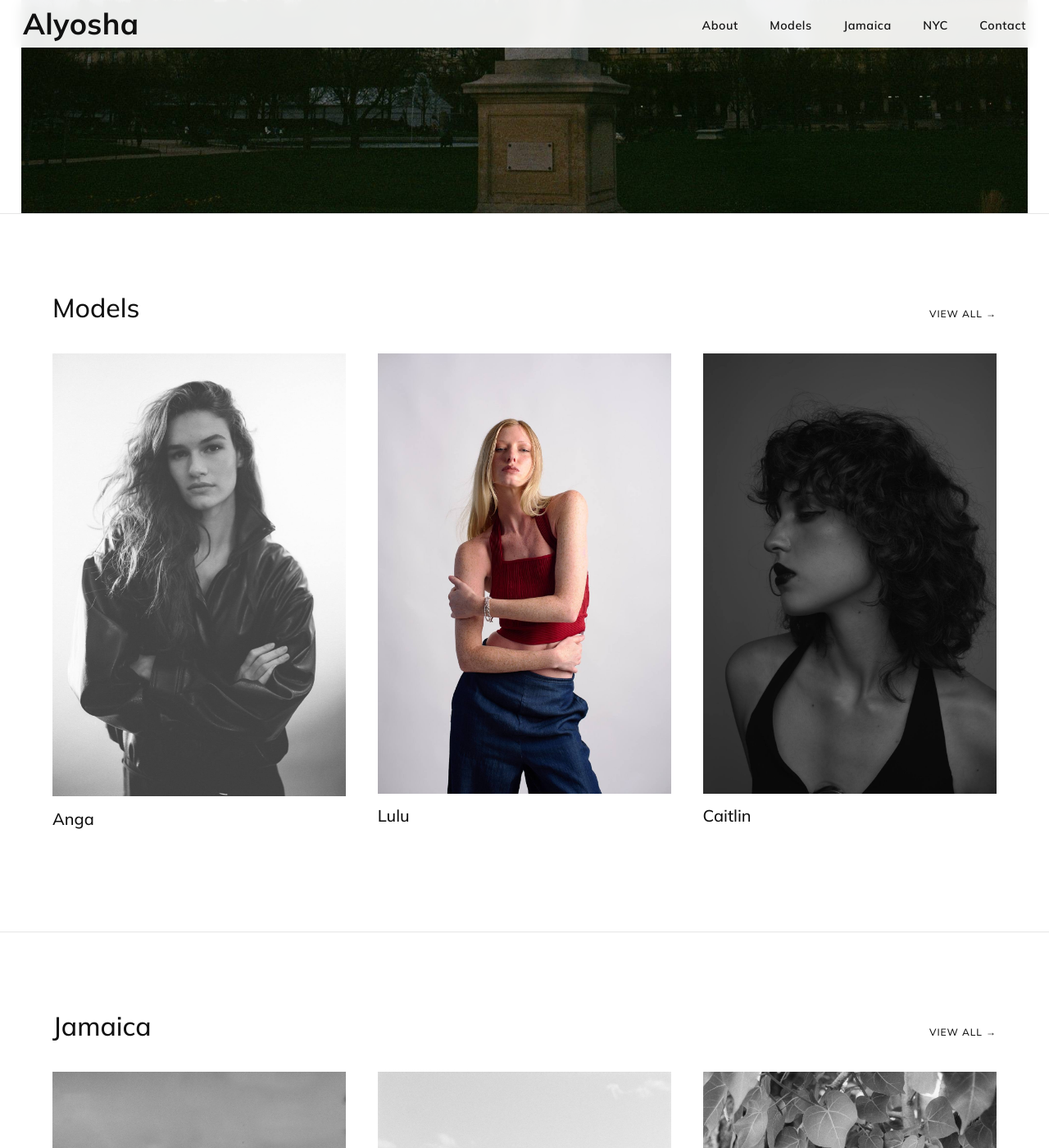
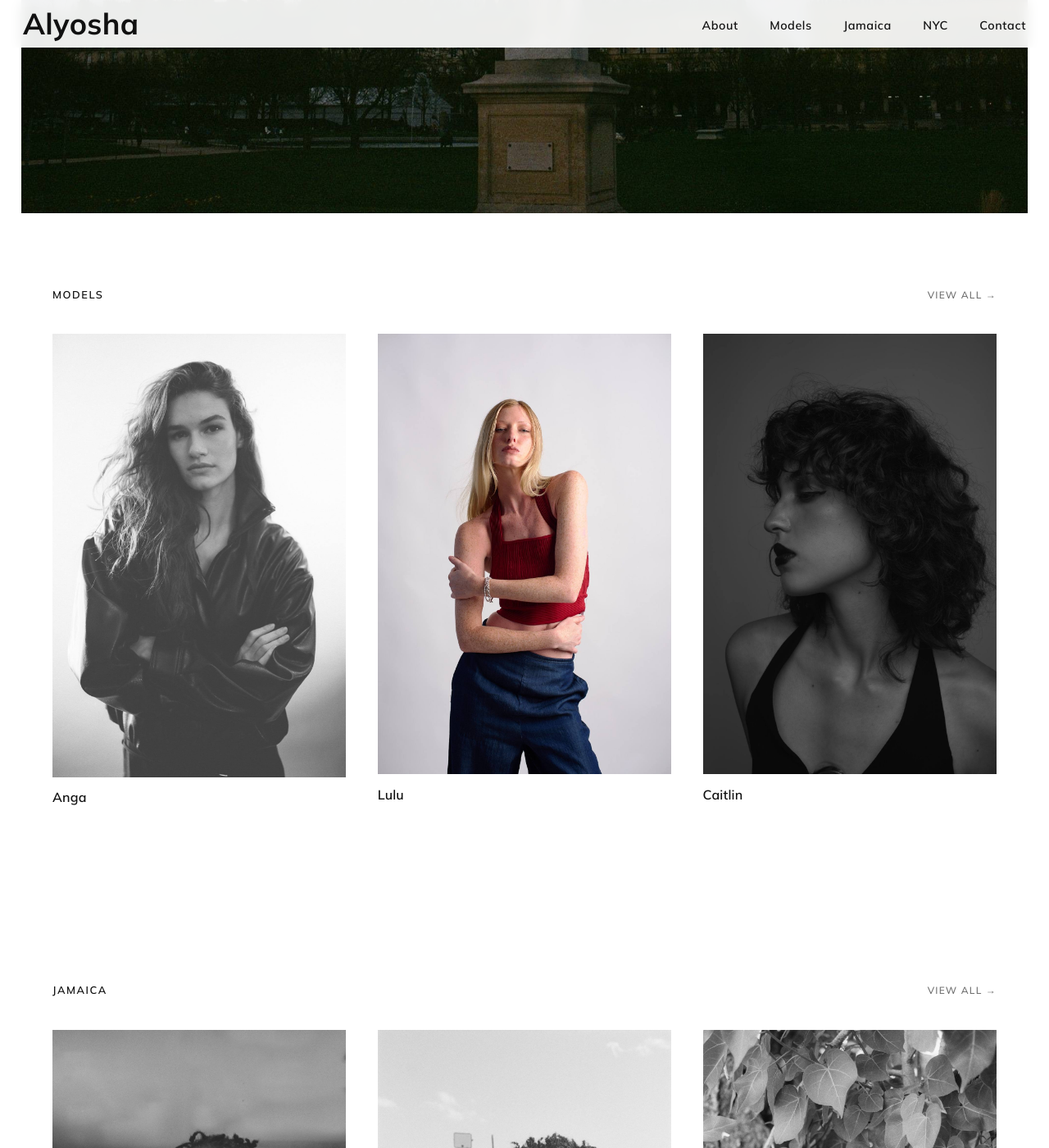
Before and after one commit to alyoshanyc/alyosha.nyc, a Jekyll site: the page built from index.md, in a window 1280 px wide and 1400 px high, scrolled down 612 px. Shown: the whole window at 82% size. Built offline with Jekyll 4.4.1, drawn with Linux system fonts in a browser that asks for light colours.

Commit message:
feat(ui): full-screen mobile menu, minimal home sections, gallery captions (#7)
- Mobile nav opens as a full-screen overlay with large centered links and a
  hamburger-to-X toggle (sized to the viewport to avoid the header's
  backdrop-filter containing-block trap)
- Home sections use small uppercase labels and whitespace instead of divider
  lines
- Image captions are compact sans with muted meta

Co-authored-by: Claude Opus 4.8 (1M context) <noreply@anthropic.com>

```diff
--- a/assets/css/main.css
+++ b/assets/css/main.css
@@ -132,10 +132,12 @@ a:hover { text-decoration: underline; text-underline-offset: 3px; }
 .post-list__title { font-family: var(--serif); font-weight: 400; }
 
 /* News (home teaser + archive) ------------------------------- */
-.news { padding-block: clamp(40px, 7vw, 100px); border-top: 1px solid var(--line); }
-.news__head { display: flex; align-items: baseline; justify-content: space-between; margin-bottom: 2rem; }
-.news__heading { font-family: var(--serif); font-weight: 400; font-size: clamp(1.4rem, 3vw, 2rem); margin: 0; }
-.news__all { text-transform: uppercase; letter-spacing: .08em; font-size: .75rem; }
+/* Minimal, whitespace-driven sections: small uppercase section labels, no
+   divider lines, sans captions under each image. */
+.news { padding-block: clamp(48px, 7vw, 110px); }
+.news__head { display: flex; align-items: baseline; justify-content: space-between; margin-bottom: clamp(1.5rem, 3vw, 2.75rem); }
+.news__heading { font-weight: 600; text-transform: uppercase; letter-spacing: .12em; font-size: .8rem; margin: 0; }
+.news__all { text-transform: uppercase; letter-spacing: .1em; font-size: .75rem; color: var(--muted); }
 /* Masonry via CSS columns: whole frames, never cropped, mixed orientations
    flow into aligned columns. */
 .news__grid { column-count: 3; column-gap: clamp(20px, 3vw, 40px); }
@@ -145,7 +147,7 @@ a:hover { text-decoration: underline; text-underline-offset: 3px; }
 .news__img { display: block; width: 100%; height: auto; object-fit: contain; transition: transform .5s ease; }
 .news__link:hover .news__img { transform: scale(1.03); }
 .news__date { text-transform: uppercase; letter-spacing: .1em; font-size: .7rem; color: var(--muted); }
-.news__title { font-family: var(--serif); font-weight: 400; font-size: 1.25rem; line-height: 1.25; margin: .35rem 0 0; }
+.news__title { font-weight: 600; font-size: 1rem; line-height: 1.3; letter-spacing: .01em; margin: .5rem 0 0; }
 
 /* Breadcrumb (subproject -> parent) -------------------------- */
 .crumb { text-transform: uppercase; letter-spacing: .12em; font-size: .72rem; color: var(--muted); margin: 0 0 .6rem; }
@@ -183,15 +185,24 @@ a:hover { text-decoration: underline; text-underline-offset: 3px; }
 
 /* Responsive ------------------------------------------------- */
 @media (max-width: 800px) {
-	.nav-toggle { display: block; }
+	.nav-toggle { display: block; position: relative; z-index: 110; }
+	/* Full-screen overlay menu: hamburger opens a full-page takeover.
+	   Explicit viewport size (not inset:0) because the header's backdrop-filter
+	   makes fixed descendants anchor to the header box, not the viewport. */
 	.site-nav {
-		position: fixed; inset: var(--header-h) 0 auto 0;
-		background: var(--paper); border-bottom: 1px solid var(--line);
-		transform: translateY(-120%); transition: transform .3s ease;
-		padding: 1rem var(--gutter) 2rem;
+		position: fixed; top: 0; left: 0; z-index: 90;
+		width: 100vw; height: 100vh; height: 100dvh;
+		background: var(--paper);
+		display: flex; align-items: center; justify-content: center;
+		opacity: 0; visibility: hidden;
+		transition: opacity .3s ease, visibility .3s ease;
 	}
-	.site-nav.is-open { transform: translateY(0); }
-	.site-nav .menu { flex-direction: column; gap: 1.2rem; }
+	.site-nav.is-open { opacity: 1; visibility: visible; }
+	.site-nav .menu { flex-direction: column; align-items: center; gap: 1.75rem; }
+	.site-nav a { font-size: 1.75rem; font-weight: 600; letter-spacing: .01em; }
+	/* Hamburger morphs into an X while the menu is open. */
+	.nav-toggle[aria-expanded="true"] span:first-child { transform: translateY(3.5px) rotate(45deg); }
+	.nav-toggle[aria-expanded="true"] span:last-child { transform: translateY(-3.5px) rotate(-45deg); }
 	.contact__grid { grid-template-columns: 1fr; }
 	.site-footer__inner { grid-template-columns: 1fr; }
 	.site-footer__legal { text-align: left; }
```
